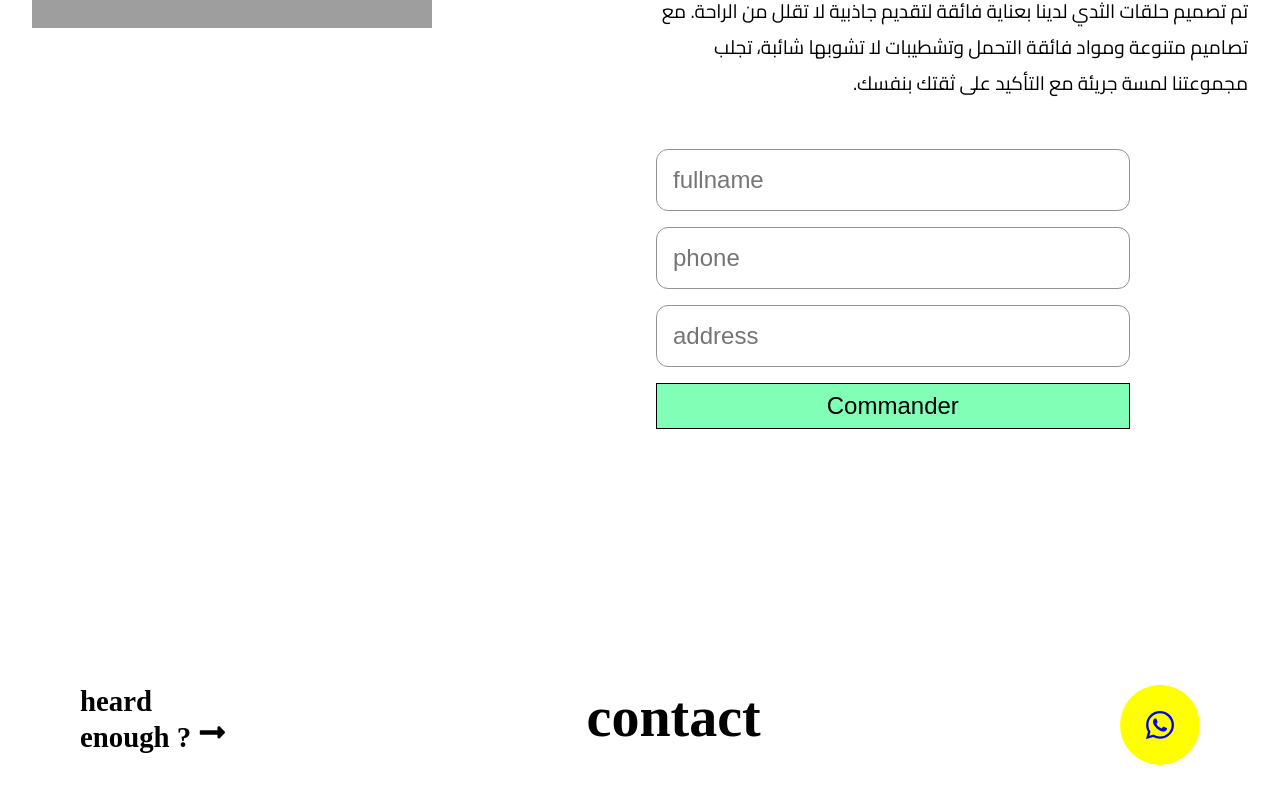
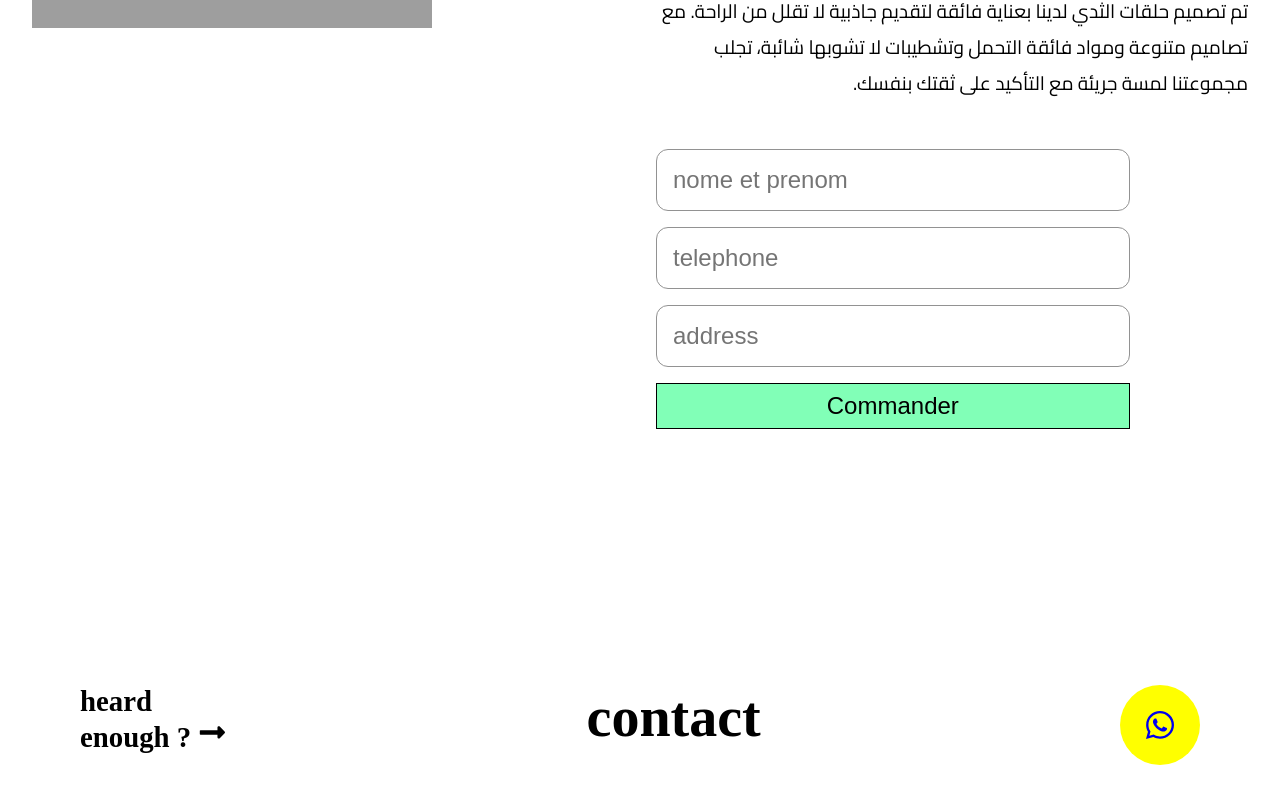
Before and after one commit to aymanouch/tokiloNewVirsion, a React (Create React App) app: page /product in a window 1280 px wide. Shown: the part 922-1725 px from the top of the page. Built offline with nearby package versions, Linux system fonts and the light colour scheme; grey boxes are pictures that could not be loaded; a web font is replaced by a local one.

Commit message:
solve commande probleme

```diff
--- a/src/component/Product/Product.jsx
+++ b/src/component/Product/Product.jsx
@@ -25,8 +25,8 @@ function Product({itemSelected}) {
                 <form>
                     <label></label>
                     <input type="number" id="quantity" placeholder='1' name="quantity" min="1" max="5" />
-                    <input type="text"id="nom et prenom" placeholder='fullname' name="fullname"/>
-                    <input type="text" id="telephone" placeholder='phone'name="phone"/>
+                    <input type="text" id="fullname" placeholder='nome et prenom' name="fullname"/>
+                    <input type="text" id="phone" placeholder='telephone'name="phone"/>
                     <input type="text" id="address" placeholder='address'name="address"/>
                     <input type="button" value="Commander" onClick={()=> {getInfo()}}/>
                 </form>
@@ -37,9 +37,9 @@ function Product({itemSelected}) {
 function getInfo(){
   let fullname = document.getElementById("fullname").value;
   let phone = document.getElementById("phone").value;
-  let quantity = document.getElementById("quantity").value;
+  // let quantity = document.getElementById("quantity").value;
   let address = document.getElementById("address").value;
-   buy( fullname, phone, quantity,itemSelected.productName, address);
+   buy( fullname, phone, 1,itemSelected.productName, address);
 }
 function scrollFunction(id) {
   const element = document.getElementById(id);
@@ -47,7 +47,6 @@ function scrollFunction(id) {
 }
 
   async function buy(name, phone, quantity,itemName,address){
-    console.log(name)
    if(typeof(name)!=="undefined" && name.length>0 && phone.length>9) {
     await fetch(process.env.REACT_APP_API_SHEET, {
       method : "POST",
```
